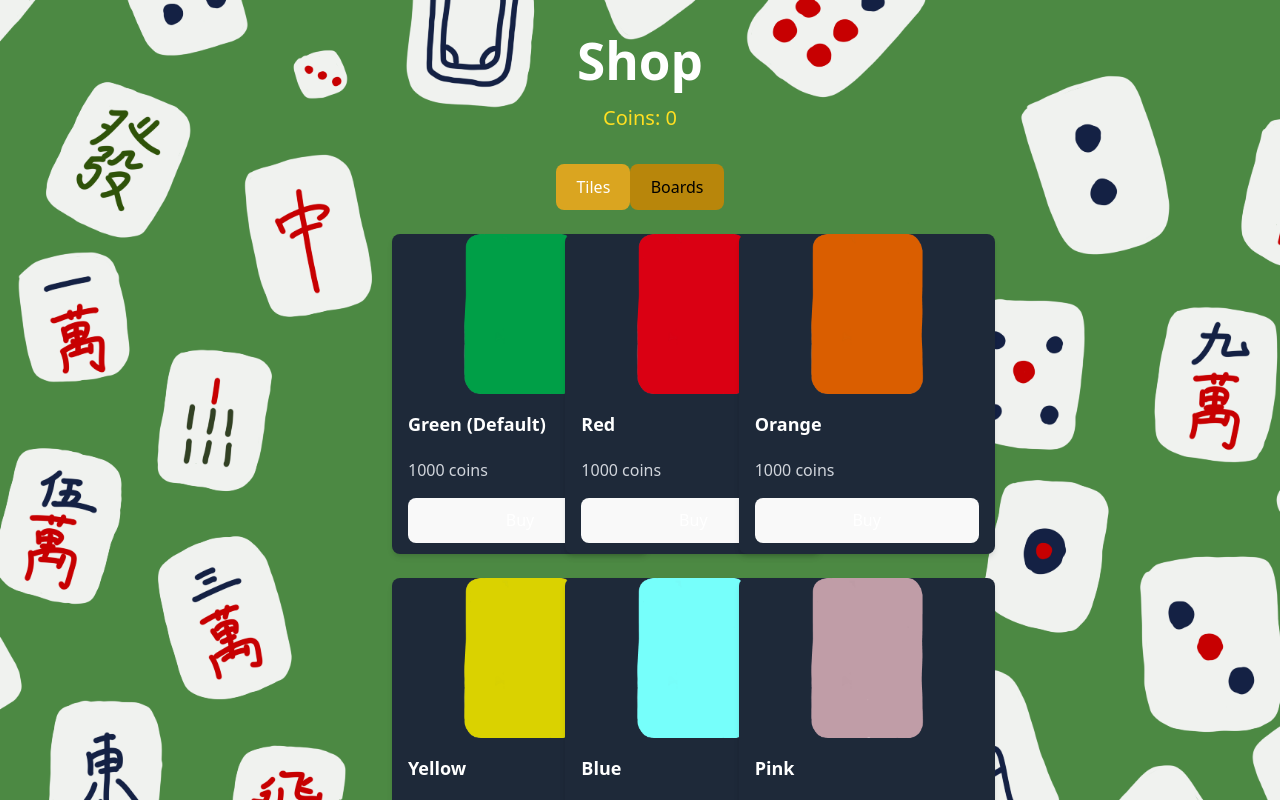
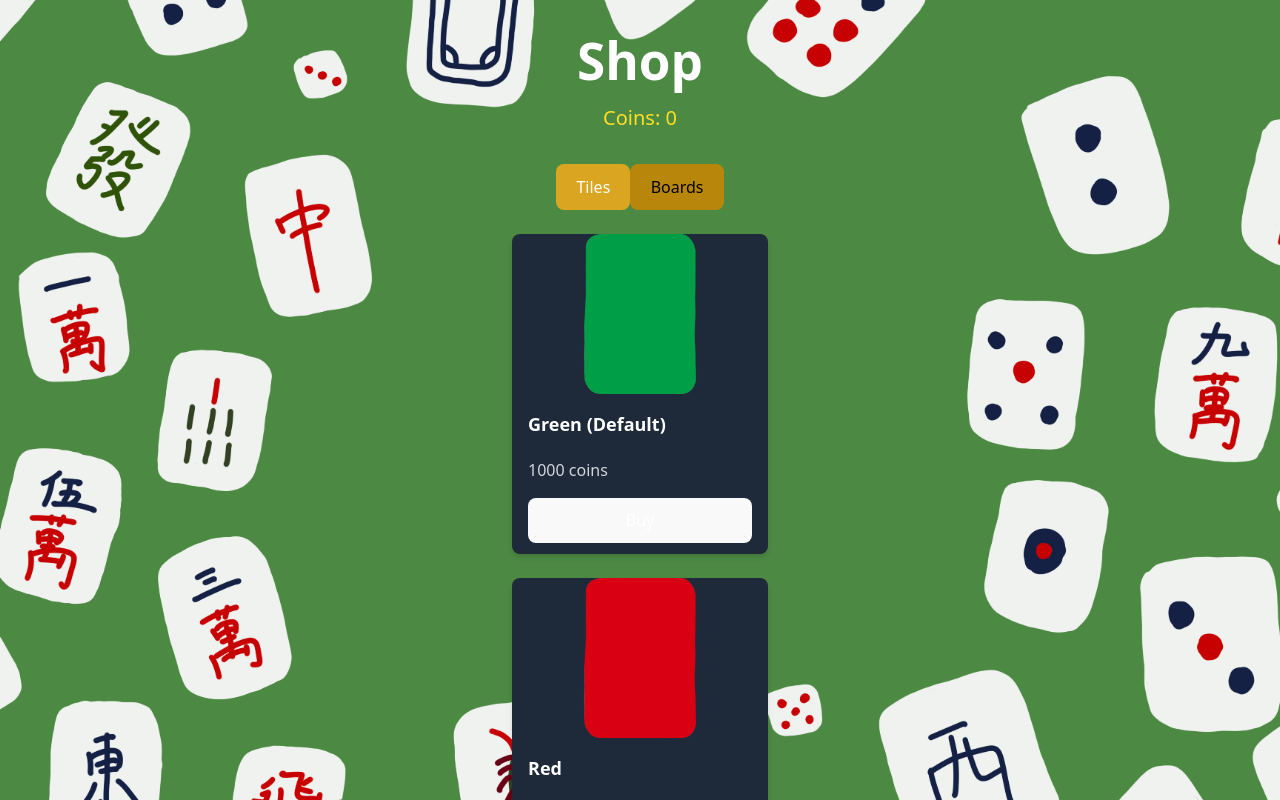
Before and after one commit to noellethen/mahjong.io, a React (Vite) app in the folder frontend/: page /shop in a window 1280 px wide. Shown: the top 800 px of the page. Built offline with nearby package versions, Linux system fonts and the light colour scheme; no server answers.

Commit message:
shop fixes

```diff
--- a/frontend/src/components/Shop.tsx
+++ b/frontend/src/components/Shop.tsx
@@ -211,7 +211,7 @@
         </button>
       </div>
 
-      <div className="max-w-6xl mx-auto grid grid-cols-1 sm:grid-cols-2 lg:grid-cols-3 gap-6">
+      <div className="max-w-6xl mx-auto flex flex-wrap justify-center gap-6">
         {filteredItems.map(item => (
           <ShopItem
             key={item.id}
```
